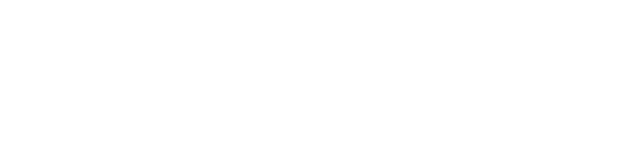
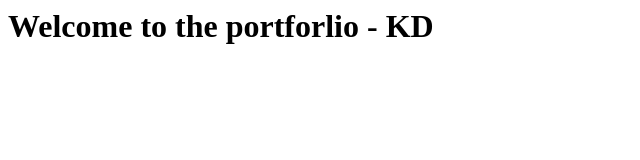
Before and after one commit to kiruthid/kiruthid-github.io, a plain HTML site: page index.html in a window 1280 px wide. Shown: the whole page, without its empty margins (0-640 px from the left). Drawn offline with Linux system fonts and the light colour scheme.

Commit message:
initialcommit

```diff
--- a/index.html
+++ b/index.html
@@ -1 +1,8 @@
-<html></html>
+<html>
+    <head>
+        <title>Kiruthika Dhandapani | Profile</title>
+    </head>
+    <body>
+        <h1>Welcome to the portforlio - KD</h1>
+    </body>
+</html>
```
